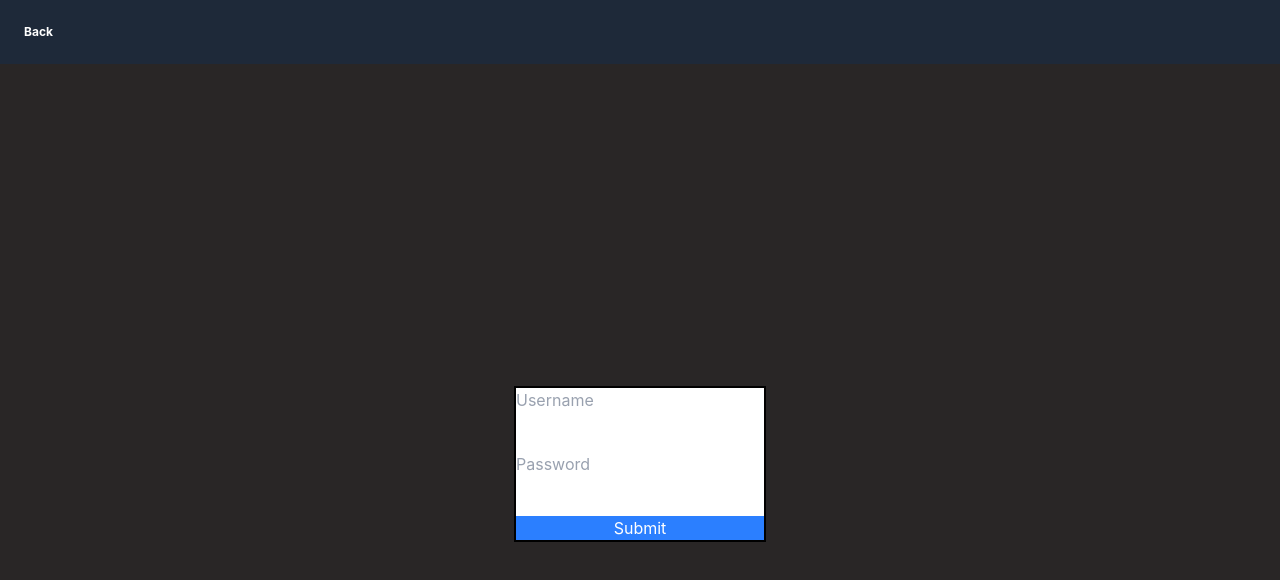
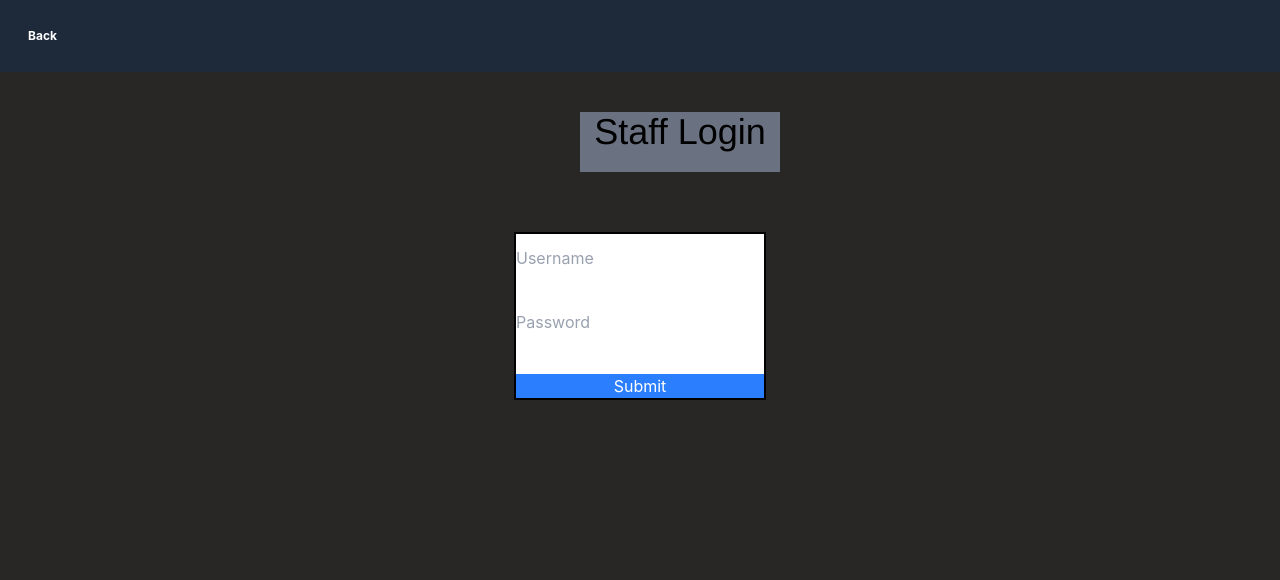
Before and after one commit to CrazyBloxy/Library_System, a React (Vite) app in the folder frontend/: page /login in a window 1280 px wide. Shown: the top 580 px of the page. Built offline with nearby package versions, Linux system fonts and the light colour scheme.

Commit message:
adjusted css

```diff
--- a/frontend/src/components/pages/Login.tsx
+++ b/frontend/src/components/pages/Login.tsx
@@ -5,6 +5,7 @@ import { NavLink } from "react-router-dom";
 
 export const Login = () => {
     const [form, setForm] = useState({username: "", password: ""});
+    const [loading, setLoading] = useState(false);
 
     const handleSubmit = async (e: React.SubmitEvent<HTMLFormElement>) => {
         e.preventDefault();
@@ -14,14 +15,17 @@ export const Login = () => {
     return (
         <>
             <nav className="text-center items-center justify-between flex flex-row w-full bg-gray-800 text-white">
-                <div className="flex flex-row m-6">
+                <div className="flex flex-row m-7">
                     <NavLink to="/" className="text-xs flex flex-row items-center font-bold">
                         Back
                     </NavLink>
                 </div>
             </nav>
 
-            <div className="min-h-screen flex items-center justify-center">
+            <div className="justify-center flex-1 text-center bg-gray-500 text-4xl mt-10 ml-145 w-50 h-15">
+                <h1> Staff Login </h1>
+            </div>
+            <div className="flex items-center justify-center mt-15">
                 <form onSubmit={handleSubmit} className="space-y-10 border-2 bg-white">
 
                     {/* Username */}
@@ -30,7 +34,7 @@ export const Login = () => {
                         placeholder="Username"
                         value={form.username}
                         onChange={(e) => setForm({...form, username: e.target.value})}
-                        className="relative flex item-center text-white placeholder-gray-400"
+                        className="relative flex item-center placeholder-gray-400 mt-3"
                         />
                     </div>
 
@@ -40,7 +44,7 @@ export const Login = () => {
                         placeholder="Password"
                         value={form.password}
                         onChange={(e) => setForm({...form, password: e.target.value})}
-                        className="relative flex item-center text-white placeholder-gray-400"
+                        className="relative flex item-center placeholder-gray-400"
                         />
                     </div>
 
```
